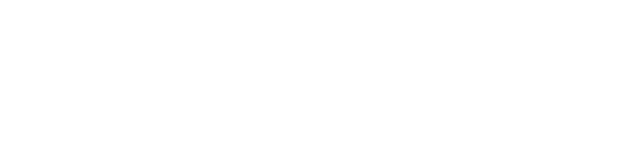
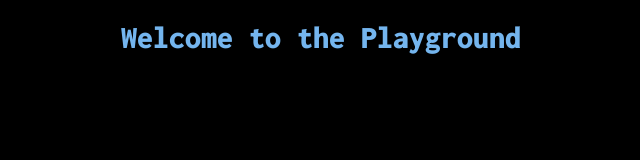
Before and after one commit to TowKenn/cssplayground, a plain HTML site: page index.html in a window 1280 px wide. Shown: the whole page, without its empty margins (319-959 px from the left). Drawn offline with Linux system fonts and the light colour scheme.

Commit message:
title created

```diff
--- a/index.css
+++ b/index.css
@@ -0,0 +1,9 @@
+.bg {
+    background: black;
+}
+
+.welcome {
+    text-align: center;
+    color: rgb(116, 181, 238);
+    font-family: 'Inconsolata', monospace;
+}
--- a/index.html
+++ b/index.html
@@ -1,12 +1,26 @@
 <!DOCTYPE html>
 
 <html>
+
 <head>
     <title>CSS Playground</title>
+    <meta charset="UTF-8">
+    <link rel="stylesheet" href="index.css">
 
+    <!-- Welcome font -->
+    <link rel="preconnect" href="https://fonts.googleapis.com">
+    <link rel="preconnect" href="https://fonts.gstatic.com" crossorigin>
+    <link href="https://fonts.googleapis.com/css2?family=Inconsolata:wght@900&display=swap" rel="stylesheet">
 </head>
 
-<body>
+<body class="bg">
+    <div>
+        <div class="welcome">
+            <h1>Welcome to the Playground</h1>
+        </div>
 
+
+    </div>
 </body>
+
 </html>
```
